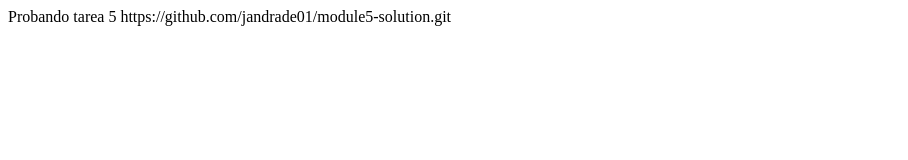
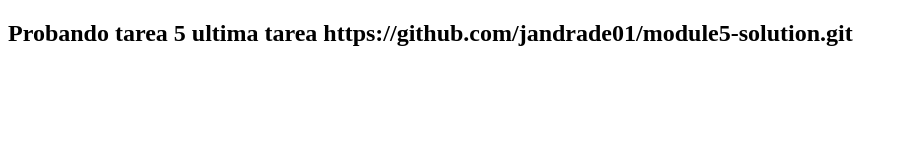
Before and after one commit to jandrade01/module5-solution, a plain HTML site: page h5/index.html in a window 1280 px wide. Shown: the whole page, without its empty margins (0-908 px from the left). Drawn offline with Linux system fonts and the light colour scheme.

Commit message:
Assignment module5-solution agregando algo

```diff
--- a/h5/index.html
+++ b/h5/index.html
@@ -4,6 +4,6 @@
 	<title>Probando https://github.com/jandrade01/module5-solution.git</title>
 </head>
 <body>
-Probando tarea 5 https://github.com/jandrade01/module5-solution.git
+<h2>Probando tarea 5 ultima tarea  https://github.com/jandrade01/module5-solution.git</h2>
 </body>
 </html>
```
